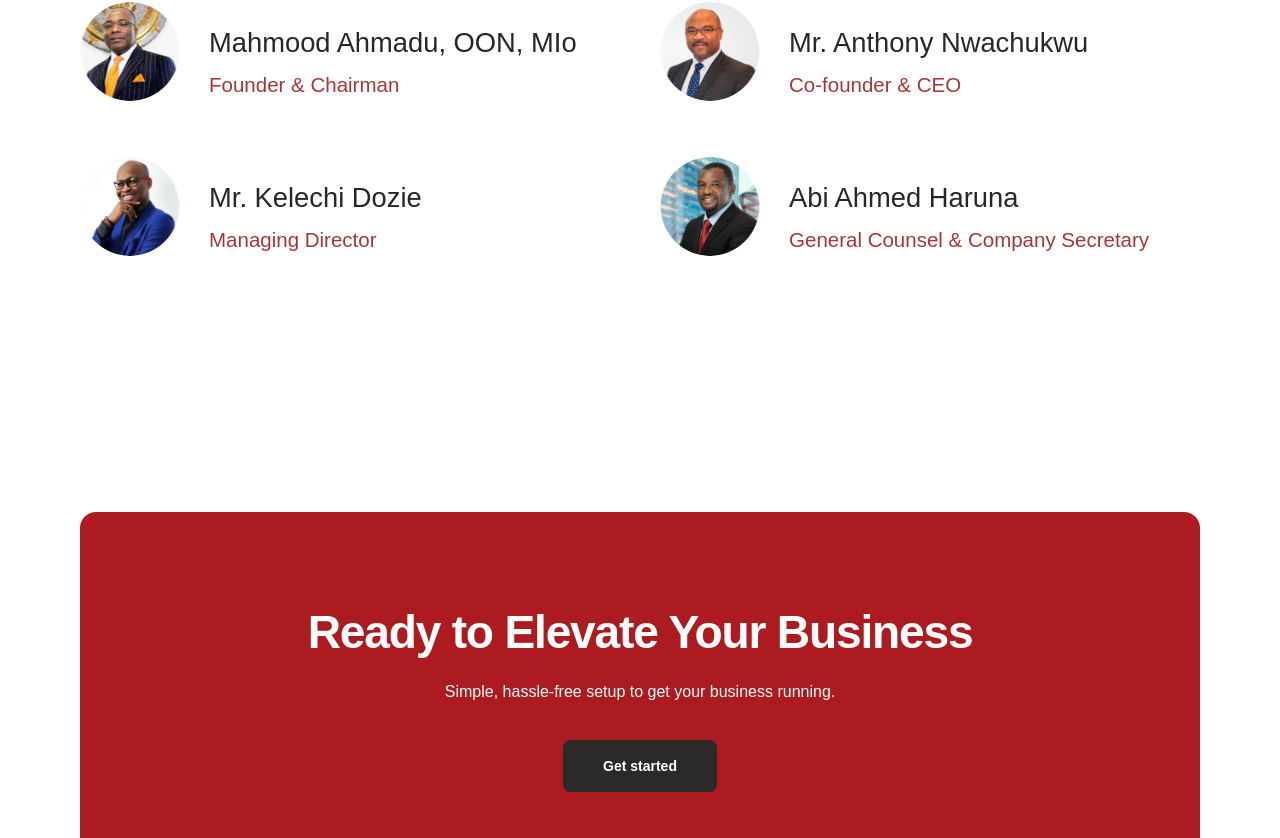
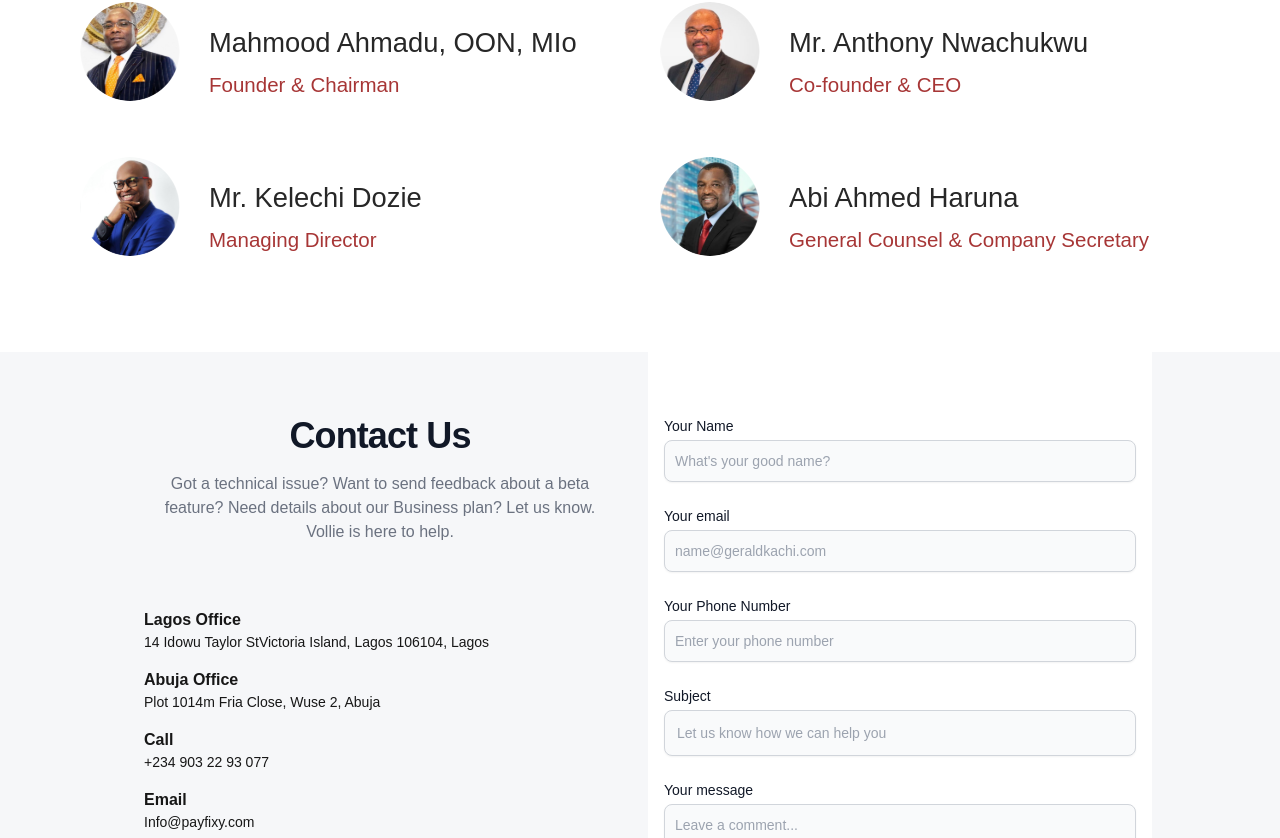
Before and after one commit to geraldkachi/payfixy-website, a Next.js app: page /about in a window 1280 px wide. Shown: the part 3349-4187 px from the top of the page. Built offline with nearby package versions, Linux system fonts and the light colour scheme.

Commit message:
update on the pricing

```diff
--- a/src/app/about/page.tsx
+++ b/src/app/about/page.tsx
@@ -8,6 +8,7 @@ import TitleText from '@/components/TitleText'
 import Button from '@/components/Button'
 import Footer from '@/components/Footer'
 import Image from 'next/image'
+import ContactInfo from '@/components/ContactInfo'
 
 const page = () => {
   return (
@@ -147,6 +148,7 @@ const page = () => {
         </div>
       </section>
 
+    <ContactInfo />
 
     {/* red section */}
     <section className="bg-white py-20 md:py-40">
--- a/src/app/pricing/page.tsx
+++ b/src/app/pricing/page.tsx
@@ -24,6 +24,12 @@ const Pricing = () => {
 
       <div className="flex flex-col gap-[6px] px-3 xl:px-0">
         {/* firet section  */}
+        {/* <div className="flex items-center">
+          <h1 className='text-2xl md:text-[44px] font-bold mb-3'>Pricing</h1>
+        </div> */}
+        <div className='flex flex-col items-start md:items-center justify-center mx-5 mt-4'>
+              <p className='text-base md:text-center'>We’re happy to discuss customized pricing options to offer you the best <br className='hidden md:block' /> rates for volume-based transactions.</p>
+            </div>
         <div className="mt-1 space-y-3 sm:mt-16 sm:space-y-0 sm:grid sm:grid-cols-1 md:grid-cols-1 sm:gap-6 md:max-w-[840px] md:mx-auto md:p-3 border border-[#E6E6E6] rounded-[20px] h-max mb-5">
           {/* <div className="bg-white rounded-lg shadow-sm flex flex-col h-max">
 
@@ -63,13 +69,10 @@ const Pricing = () => {
 
           <div className="bg-[#FFF7F7] rounded-[14px] flex flex-col border border-[#F9DADA]">
 
-            <div className='flex flex-col items-start md:items-center justify-center mx-5 mt-4'>
-              <h1 className='text-2xl md:text-[44px] font-bold mb-3'>Pricing</h1>
-              <p className='text-base md:text-center'>We’re happy to discuss customized pricing options to offer you the best <br className='hidden md:block' /> rates for volume-based transactions.</p>
-            </div>
+
             <div className="flex flex-col flex-1 justify-between gap-y-10 pt-6 pb-8 px-6">
               <ul role="list" className="mt-4 space-y-3">
-                <p className="text-[#333333] text-xs leading-4 tracking-[2%] font-semibold">PRICE INCLUDES:</p>
+                <p className="text-[#333333] text-xs leading-4 tracking-[2%] font-semibold">OUR OFFER INCLUDES:</p>
 
                 <li className="flex items-start space-x-3">
                   <Image width={26} height={26} src="/icons/check-pay.svg" alt="price-check" />
--- /dev/null
+++ b/src/components/ContactInfo.tsx
@@ -0,0 +1,107 @@
+/* eslint-disable @typescript-eslint/no-explicit-any */
+/* eslint-disable @typescript-eslint/ban-ts-comment */
+"use client"
+import { motion } from "framer-motion";
+import { FormEvent  } from "react";
+import { slideIn } from "../utils/motion";
+
+
+const ContactInfo = () => {
+    // const [loading, setLoading] = useState(false);
+    // const [notify, setNotify] = useState(false);
+    // const [name, setName] = useState('');
+
+    const onFinish = (e: FormEvent<HTMLFormElement> | any) => {
+        e.preventDefault()
+        const form = e.currentTarget;
+
+        console.log(form)
+        console.log(form.elements.name.value)
+
+        const email = form.elements.email.value;
+        const name = form.elements.name.value;
+        const phone = form.elements.phone.value;
+        const message = form.elements.message.value;
+
+        // setName(form.elements.name.value)
+
+        const subject = `${name} ${email} ${phone}`
+
+        const mailtoUrl = `mailto:${'Info@payfixy.com'}?subject=${encodeURIComponent(subject)}&body=${encodeURIComponent(message)}`;
+        // const mailtoUrl = `mailto:${process.env.NEXT_PUBLIC_EMAIL}?subject=${encodeURIComponent(subject)}&body=${encodeURIComponent(message)}`;
+
+        window.location.href = mailtoUrl;
+
+        // Clear form input values
+        // form.reset();
+        form.reset()
+    }
+    return (
+        <div>
+            {/* <SlideInNotifications {...{name, notify}} /> */}
+            <div className="bg-[#FAFAFA] md:bg-transparent">
+            <div className="grid md:grid-cols-2 gap-4 max-w-5xl mx-auto justify-center">
+                <div>
+                    {/* @ts-ignore */}
+                    <motion.div variants={slideIn("left", "tween", 0.2, 1)} className='pt-8 lg:py-16 px-4'>
+                        <h2 className="mb-4 text-4xl tracking-tight font-extrabold text-center text-gray-900">Contact Us</h2>
+                        <p className="mb-8 lg:mb-16 font-light text-center text-gray-500 text-base">Got a technical issue? Want to send feedback about a beta feature? Need details about our Business plan? Let us know. <br className='hidden md:block'  /> Vollie is here to help.</p>
+
+                        <div className="flex flex-col gap-4">
+                            <div>
+                            <div className="text-base font-bold">Lagos Office</div>
+                            <div className="text-sm font-normal">14 Idowu Taylor StVictoria Island, Lagos 106104, Lagos</div>
+                            </div>
+                            <div>
+                            <div className="text-base font-bold">Abuja Office</div>
+                            <div className="text-sm font-normal">Plot 1014m Fria Close, Wuse 2, Abuja</div>
+                            </div>
+                            <div>
+                            <div className="text-base font-bold">Call</div>
+                            <div className="text-sm font-normal">+234 903 22 93 077</div>
+                            </div>
+                            <div>
+                            <div className="text-base font-bold">Email</div>
+                            <div className="text-sm font-normal">Info@payfixy.com</div>
+                            </div>
+                        </div>
+                    </motion.div>
+                </div>
+                <div>
+                    <section className="bg-white">
+                        <div className="py-8 lg:py-16 px-4 mx-auto max-w-screen-md">
+                            <form onSubmit={onFinish} className="space-y-4 md:space-y-6">
+                                <div>
+                                    <label htmlFor="name" className="block mb-1 text-sm font-medium text-gray-900">Your Name</label>
+                                    <input type="test" id="name" name="name" className="shadow-sm bg-gray-50 border border-gray-300 text-gray-900 text-sm rounded-lg focus:ring-0 outline-none focus:border-[#A73636] block w-full p-2.5 " placeholder="What's your good name?" required />
+                                </div>
+                                <div>
+                                    <label htmlFor="email" className="block mb-1 text-sm font-medium text-gray-900">Your email</label>
+                                    <input type="email" id="email" name="email" className="shadow-sm bg-gray-50 border border-gray-300 text-gray-900 text-sm rounded-lg focus:ring-0 outline-none focus:border-[#A73636] block w-full p-2.5 " placeholder="name@geraldkachi.com" required />
+                                </div>
+                                <div>
+                                    <label htmlFor="phone" className="block mb-1 text-sm font-medium text-gray-900">Your Phone Number</label>
+                                    <input type="tel" id="phone" name="phone" className="shadow-sm bg-gray-50 border border-gray-300 text-gray-900 text-sm rounded-lg focus:ring-0 outline-none focus:border-[#A73636] block w-full p-2.5 " placeholder="Enter your phone number" required />
+                                </div>
+                                <div>
+                                    <label htmlFor="subject" className="block mb-1 text-sm font-medium text-gray-900">Subject</label>
+                                    <input type="text" id="subject" name="subject" className="block p-3 w-full text-sm text-gray-900 bg-gray-50 rounded-lg border border-gray-300 shadow-sm outline-none focus:ring-primary-500 focus:border-[#A73636]" placeholder="Let us know how we can help you" required />
+                                </div>
+                                <div className="sm:col-span-2">
+                                    <label htmlFor="message" className="block mb-1 text-sm font-medium text-gray-900 dark:text-gray-400">Your message</label>
+                                    <textarea id="message" name="message" rows={6} className="block p-2.5 w-full text-sm text-gray-900 bg-gray-50 rounded-lg shadow-sm border border-gray-300 outline-none focus:ring-[#A73636] focus:border-[#A73636]" placeholder="Leave a comment..." required></textarea>
+                                </div>
+                                <button type="submit" className="py-3 px-5 text-sm font-medium text-center text-white rounded-lg bg-primary-700 sm:w-fit bg-[#A73636] hover:bg-[#A73636] focus:outline-none">Send message</button>
+                            </form>
+                        </div>
+                    </section>
+                </div>
+            </div>
+            </div>
+
+            {/* <FooterTail /> */}
+        </div>
+    )
+}
+
+export default ContactInfo
```
Lines whose indentation alone changed are shown as unchanged.
